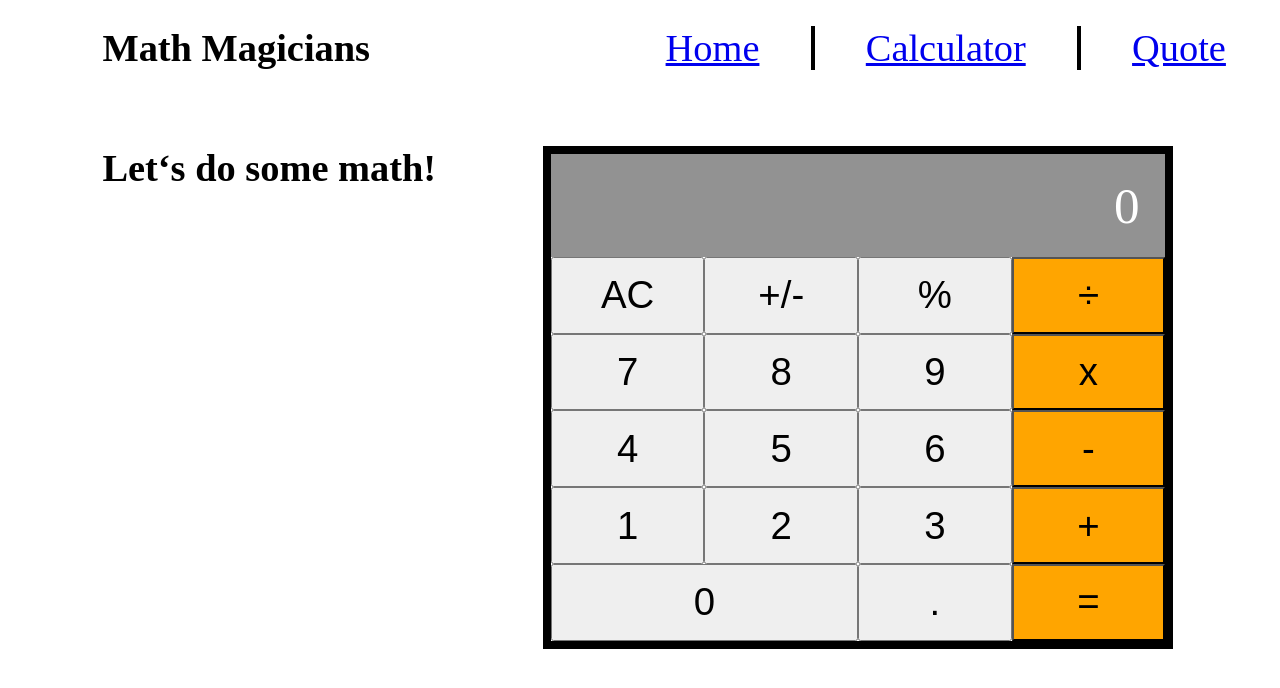
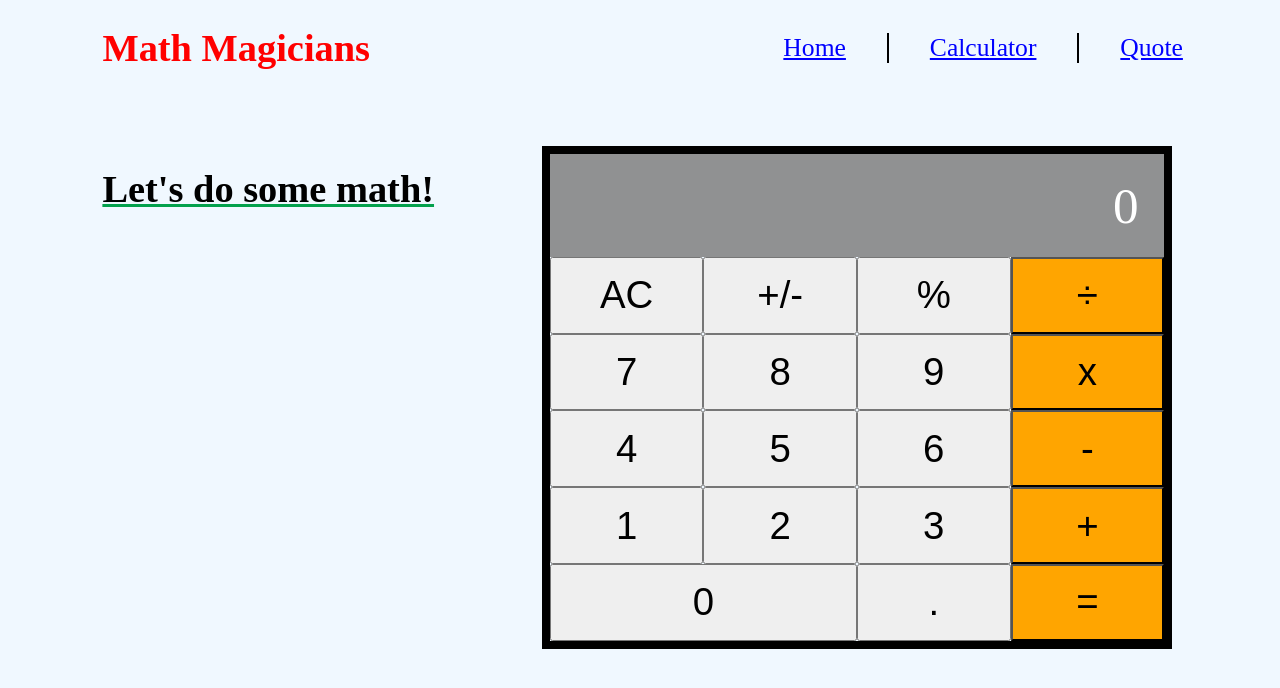
Before and after one commit to AxelSoler/Math-Magicians2, a React (Create React App) app: page /Calculator in a window 1280 px wide. Shown: the top 688 px of the page. Built offline with nearby package versions, Linux system fonts and the light colour scheme.

Commit message:
some style for the page

```diff
--- a/src/App.css
+++ b/src/App.css
@@ -1,10 +1,14 @@
+body {
+  background-color: aliceblue;
+}
+
 .calculator {
   display: flex;
   flex-direction: column;
   align-items: center;
   width: 48vw;
   margin: 0 auto;
-  border: 8px solid black;;
+  border: 8px solid black;
 }
 
 .calcBtns {
@@ -64,22 +68,37 @@
 .ulMenu {
   list-style: none;
   display: flex;
-  width: 50%;
+  align-items: center;
+  width: 40%;
   margin-right: 2%;
 }
 
 .link {
-  border-right: 4px solid black;
+  border-right: 2px solid black;
   padding: 0 8%;
   font-size: 1px;
+  height: max-content;
 }
 
 .link:nth-child(3) {
   border-right: none;
 }
 
+@keyframes title {
+  0% { color: black; }
+  20% { color: red; }
+  40% { color: green; }
+  60% { color: blue; }
+  80% { color: purple; }
+  100% { color: black; }
+}
+
 h1 {
   padding-left: 8%;
+  animation-name: title;
+  animation-duration: 18s;
+  animation-delay: 2s;
+  animation-iteration-count: infinite;
 }
 
 .quote {
@@ -114,3 +133,24 @@
 .math {
   margin-left: 8vw;
 }
+
+@keyframes move {
+  from { top: 0; }
+  to { top: 5vw; }
+}
+
+.calculatorTitle {
+  text-decoration: underline rgb(4, 161, 77);
+  position: relative;
+  animation-name: move;
+  animation-duration: 0.7s;
+  animation-timing-function: linear;
+  animation-delay: 0.1s;
+  animation-iteration-count: infinite;
+  animation-direction: alternate;
+}
+
+a {
+  font-size: 2vw;
+  color: blue;
+}
--- a/src/components/Calculator.js
+++ b/src/components/Calculator.js
@@ -17,7 +17,7 @@
 
   return (
     <div className="calculatorContainer">
-      <h2 className="math">Let&lsquo;s do some math!</h2>
+      <div className="math"><h2 className="calculatorTitle">Let&apos;s do some math!</h2></div>
       <div className="calculator">
         <div className="answerDiv"><p className="answer">0</p></div>
         <div className="calcBtns">
```
